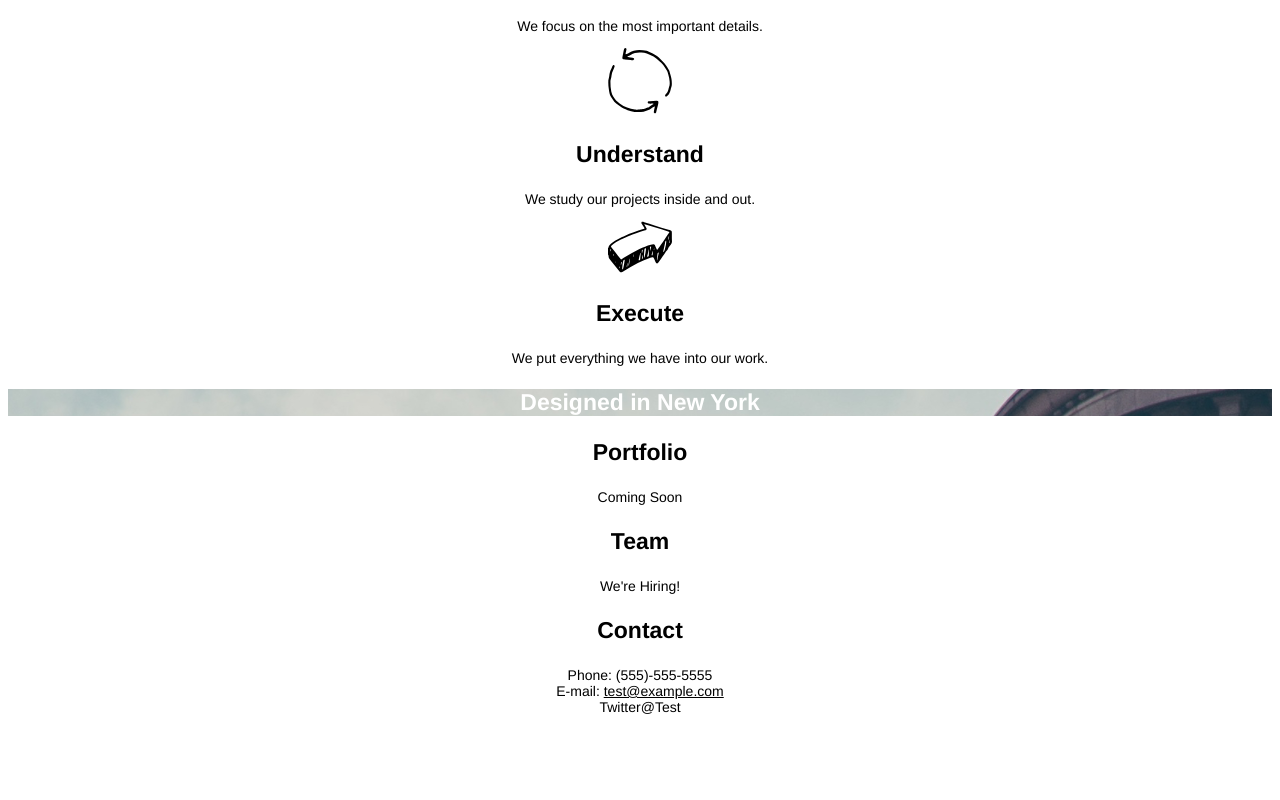
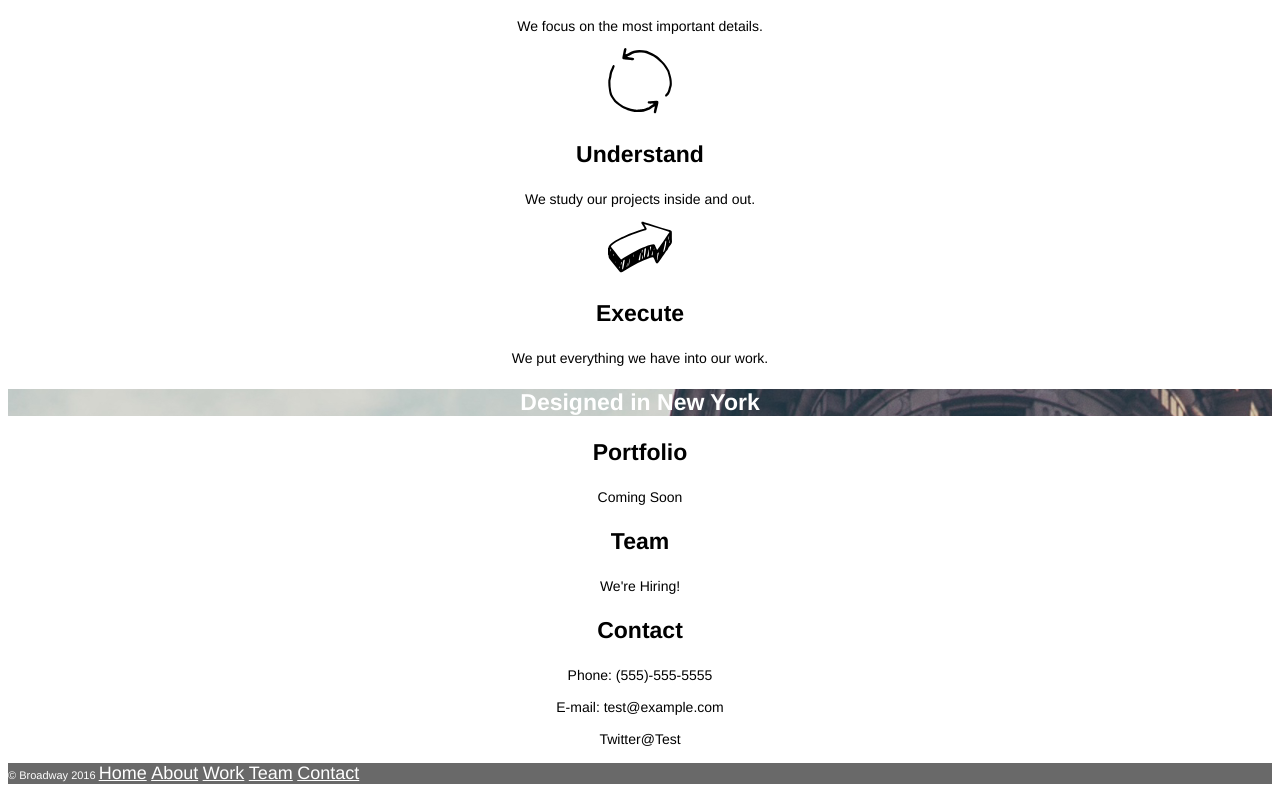
Before and after one commit to Tonyyyy1234/Broadway, a plain HTML site: page index.html in a window 1280 px wide. Shown: the part 523-1323 px from the top of the page. Before the commit the page ends 1252 px from the top, so only its background shows below. Drawn offline with Linux system fonts and the light colour scheme.

Commit message:
Finishing Touches

```diff
--- a/index.html
+++ b/index.html
@@ -20,7 +20,7 @@
             <li><a href="#">Process</a></li>
             <li><a href="#">Work</a></li>
             <li><a href="#">Team</a></li>
-            <li><a href="#">Contact</a></li>
+            <li><a href="#contact">Contact</a></li>
           </div>
         </ul>
       </nav>
@@ -49,8 +49,19 @@
     <p class="para">Coming Soon</p>
     <h3 class="process">Team</h3>
     <p class="para">We're Hiring!</p>
-    <h3 class="process">Contact</h3>
-    <p class="para">Phone: (555)-555-5555<br>E-mail: <a href="mailto:test@example.com">test&commat;example.com</a><br>Twitter&commat;Test</p>
+    <h3 class="process" id="contact">Contact</h3>
+    <p class="para">Phone: (555)-555-5555<br><br>E-mail: test&commat;example.com</a><br><br>Twitter&commat;Test</p>
+
+    <!--Footer-->
+
+    <footer role="contentinfo">
+      <p><span class="copy">&copy; Broadway 2016 </span>
+      <a href="#">Home</a>
+      <a href="#">About</a>
+      <a href="#">Work</a>
+      <a href="#">Team</a>
+      <a href="#">Contact</a></p>
+    </footer>
 
 </body>
 </html>
--- a/resources/css/style.css
+++ b/resources/css/style.css
@@ -4,7 +4,8 @@ body {
 }
 
 
-header {
+header,
+.process.NY {
   background-image: url("../images/the-flatiron-building.png");
   background-position: center;
   color: white;
@@ -15,7 +16,6 @@ header h1 {
 }
 
 nav ul li {
-  font-size: 18px;
   list-style: none;
   font-weight: 600;
 }
@@ -26,6 +26,7 @@ nav ul li {
 
 a:link {
   color: white;
+  font-size: 18px;
 }
 
 a:visited {
@@ -51,11 +52,12 @@ h2 {
   font-size: 14px;
 }
 
-.process.NY {
-  background-image: url("../images/the-flatiron-building.png");
+.copy {
+  font-size: 11px;
   color: white;
 }
 
-.para a {
-  color: black;
+footer {
+  background-color: dimgray;
+  text-align: left;
 }
```
